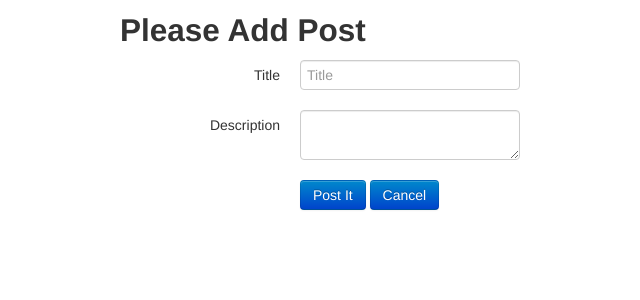
After one commit to jp-resource/myblog, a PHP site: page /view/admin/addpost.php in a window 1280 px wide. The commit adds this page. Shown: the top 300 px of the page, without its empty margins (50-690 px from the left). Run offline with PHP 8.4, Linux system fonts and the light colour scheme.

Commit message:
changes2

```diff
--- /dev/null
+++ b/view/admin/addpost.php
@@ -0,0 +1,40 @@
+<!DOCTYPE html>
+<html>
+  <head>
+    <title>My Blog</title>
+    <meta name="viewport" content="width=device-width, initial-scale=1.0">
+    <!-- Bootstrap -->
+    <link href="../../assets/bootstrap/css/bootstrap.min.css" rel="stylesheet" media="screen">
+  </head>
+  <body>
+     <div class="container">
+
+      <form class="form-horizontal">
+        <h2 class="form-signin-heading">Please Add Post</h2>
+          <div class="control-group">
+              <label for="postTitle" class="control-label">Title</label>
+              <div class="controls">
+                <input type="text" placeholder="Title" id="postTitle">
+              </div>
+            </div>
+            <div class="control-group">
+              <label for="postDescription" class="control-label">Description</label>
+              <div class="controls">
+                 <textarea name="Description" id="postDescription"></textarea>
+              </div>
+            </div>
+            <div class="control-group">
+               <div class="controls">
+                  <button class="btn btn-primary" type="submit">Post It</button>
+                  <button class="btn btn-primary" type="reset">Cancel</button>
+              </div>
+            </div>
+
+
+      </form>
+
+    </div> <!-- /container -->
+    <script src="../../assets/js/jquery.js"></script>
+    <script src="../../assets/bootstrap/js/bootstrap.min.js"></script>
+  </body>
+</html>
```
Also changed, not shown: config/config.php (+7 -1 lines), index.php (+19 -4 lines), view/admin/index.php (added, +26 -0 lines), assets/js/jquery.js (renamed from assets/jquery.js).
